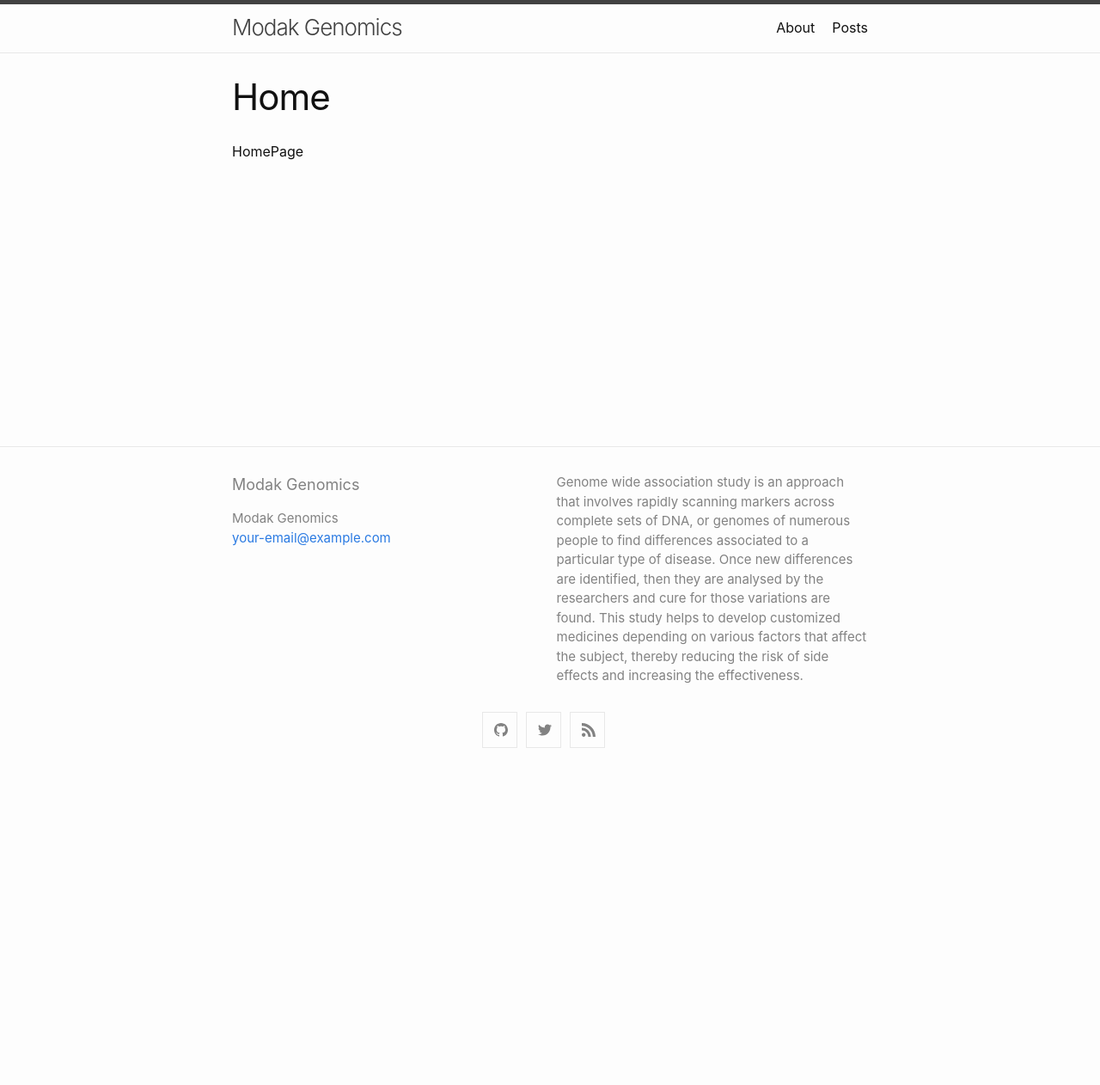
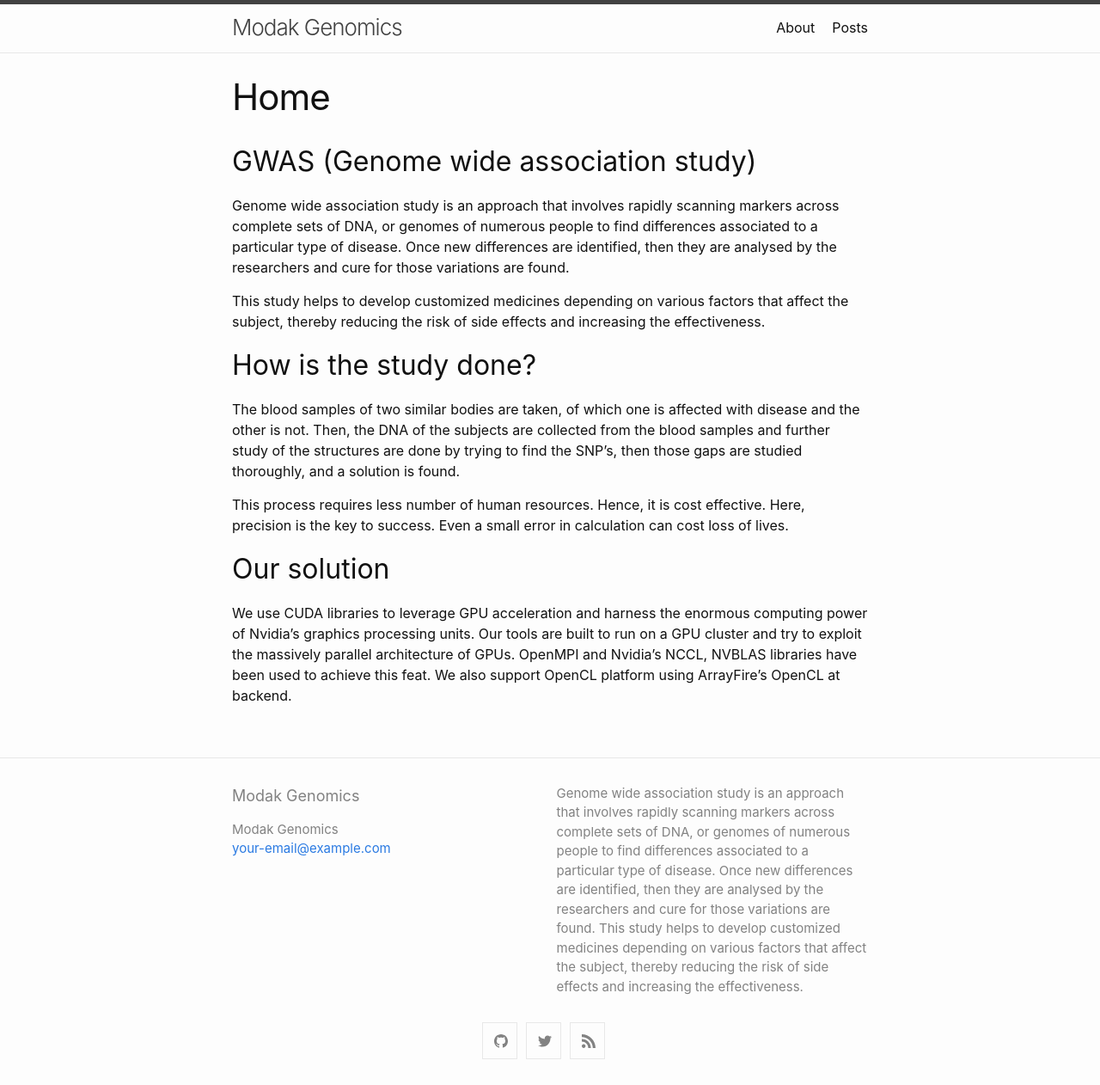
Before and after one commit to ModakGenomics/modakgenomics.github.io, a Jekyll site: the page built from index.md, in a window 1280 px wide. Shown: the whole page at 86% size. Built offline with Jekyll 4.4.1, drawn with Linux system fonts in a browser that asks for light colours; before the commit the page ends 900 px from its top, so only the background shows below that.

Commit message:
home page content added

```diff
--- a/index.md
+++ b/index.md
@@ -5,4 +5,20 @@ permalink: /
 
 ---
 
-HomePage
+## GWAS (Genome wide association study)
+
+Genome wide association study is an approach that involves rapidly scanning markers across complete sets of DNA, or genomes of numerous people to find differences associated to a particular type of disease. Once new differences are identified, then they are analysed by the researchers and cure for those variations are found.
+
+This study helps to develop customized medicines depending on various factors that affect the subject, thereby reducing the risk of side effects and increasing the effectiveness.
+
+
+## How is the study done?
+
+The blood samples of two similar bodies are taken, of which one is affected with disease and the other is not. Then, the DNA of the subjects are collected from the blood samples and further study of the structures are done by trying to find the SNP’s, then those gaps are studied thoroughly, and a solution is found.
+
+This process requires less number of human resources. Hence, it is cost effective. Here, precision is the key to success. Even a small error in calculation can cost loss of lives.
+
+
+## Our solution
+
+We use CUDA libraries to leverage GPU acceleration and harness the enormous computing power of Nvidia’s graphics processing units. Our tools are built to run on a GPU cluster and try to exploit the massively parallel architecture of GPUs. OpenMPI and Nvidia’s NCCL, NVBLAS libraries have been used to achieve this feat. We also support OpenCL platform using ArrayFire’s OpenCL at backend.
```
